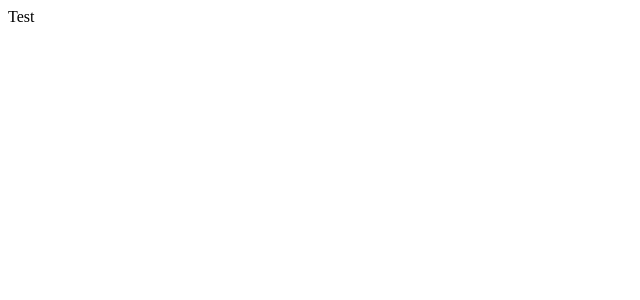
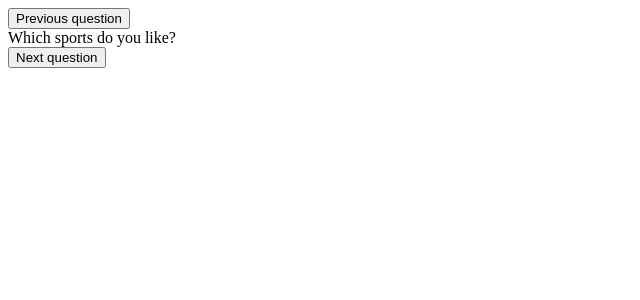
Before and after one commit to DeTeam/parent-state, a React app: page / in a window 1280 px wide. Shown: the top 300 px of the page, without its empty margins (0-640 px from the left). Built offline with nearby package versions, Linux system fonts and the light colour scheme; the HTML template or start-up script is replaced by a standard one.

Commit message:
Add few more inline components + adjust webpack config to auto-resolve jsx files

```diff
--- a/src/App.jsx
+++ b/src/App.jsx
@@ -1,5 +1,7 @@
 import * as React from "react";
 import * as ReactDOM from "react-dom";
+
+import { QuestionPage } from "./QuestionPage";
 
 class App extends React.Component {
   constructor(props) {
@@ -11,7 +13,16 @@ class App extends React.Component {
   }
 
   render() {
-    return <div>Test</div>;
+    // TODO: take if from state
+    const currentQuestion = {
+      question: "Which sports do you like?"
+    };
+
+    return (
+      <div className="questions">
+        <QuestionPage question={currentQuestion} />
+      </div>
+    );
   }
 }
 
--- /dev/null
+++ b/src/QuestionPage.jsx
@@ -0,0 +1,19 @@
+import * as React from "react";
+
+const Question = ({ question }) => (
+  <div className="question">{question.question}</div>
+);
+const PreviousButton = () => <button>Previous question</button>;
+const NextButton = () => <button>Next question</button>;
+
+export class QuestionPage extends React.Component {
+  render() {
+    return (
+      <div>
+        <PreviousButton />
+        <Question question={this.props.question} />
+        <NextButton />
+      </div>
+    );
+  }
+}
--- a/webpack.config.js
+++ b/webpack.config.js
@@ -4,6 +4,9 @@ const HtmlWebpackPlugin = require("html-webpack-plugin");
 module.exports = {
   entry: "./src/app.jsx",
   mode: "development",
+  resolve: {
+    extensions: [".js", ".jsx", ".json"]
+  },
   output: {
     path: join(__dirname, "dist"),
     filename: "bundle.js"
```
